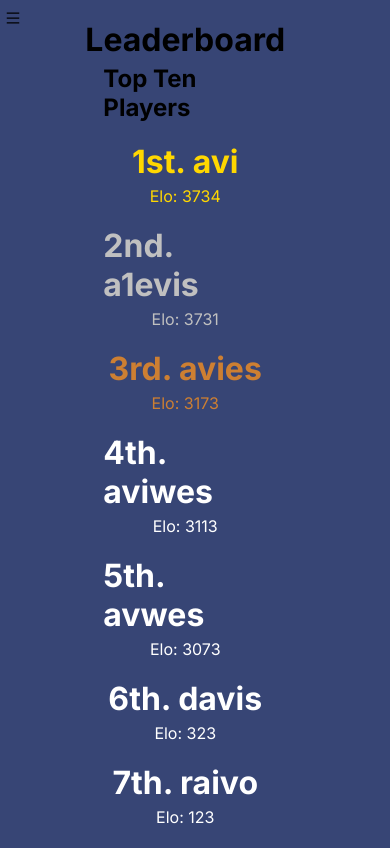
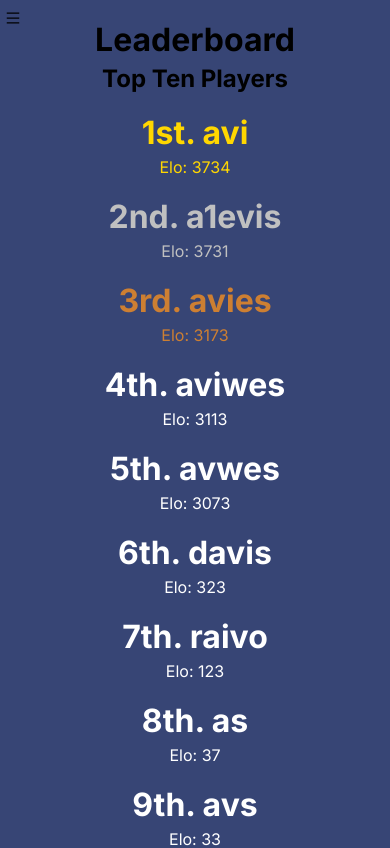
Before and after one commit to catsonluna/compmath, a Next.js app: page /leaderboard in a window 390 px wide. Shown: the top 848 px of the page. Built offline with nearby package versions, Linux system fonts and the light colour scheme.

Commit message:
Fixed leader style

```diff
--- a/styles/leaderboard.module.css
+++ b/styles/leaderboard.module.css
@@ -48,18 +48,21 @@
 .leaderboard{
   display: flex;
   flex-direction: column;
-  width: 80%;
+  width: 100%;
   gap: 5px;
   align-items: center;
   justify-content: center;
 }
 @media only screen and (max-width: 767px){
+  .main{
+    width: 80%;
+  }
   .row{
     flex-direction: column;
     gap: 5px;
     align-items: center;
   }
   .size{
-    width: 70%;
+    width: 100%;
   }
 }
```
Also changed, not shown: pages/game/index.tsx (+8 -20 lines).
